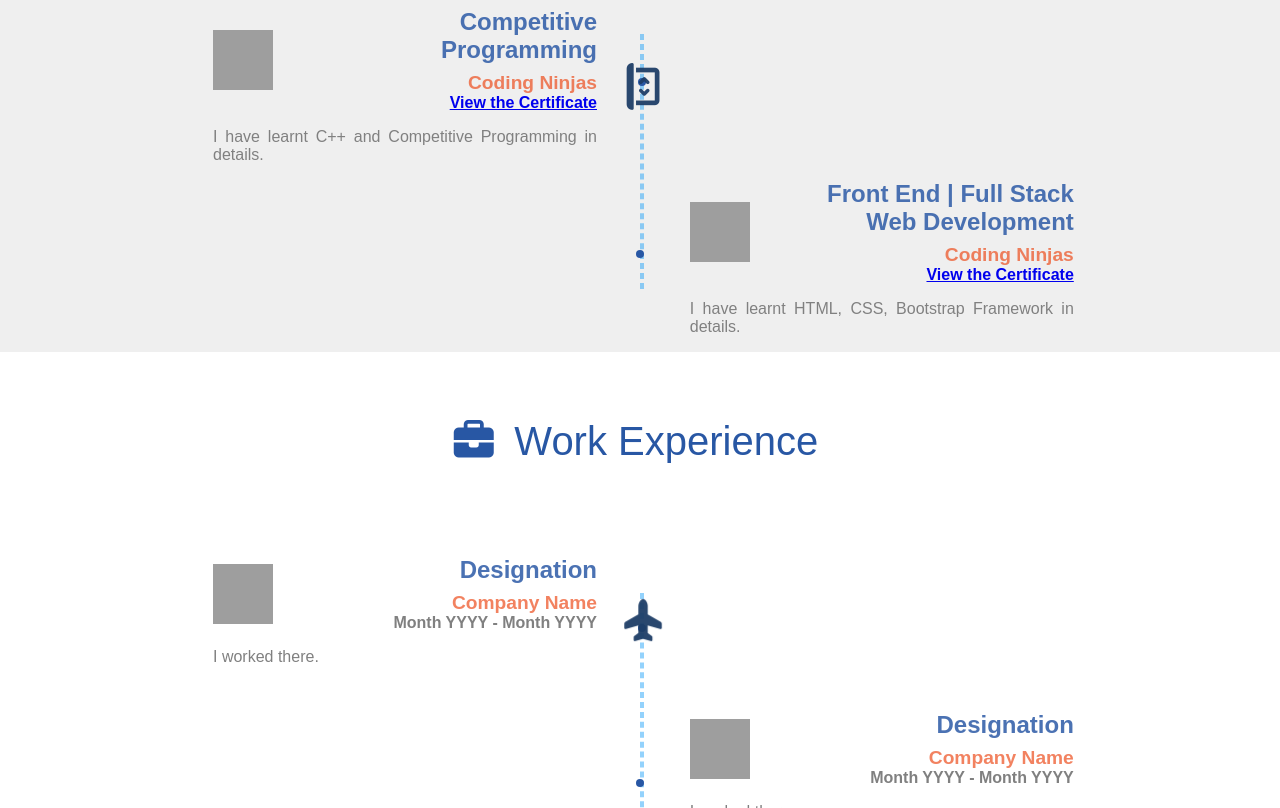
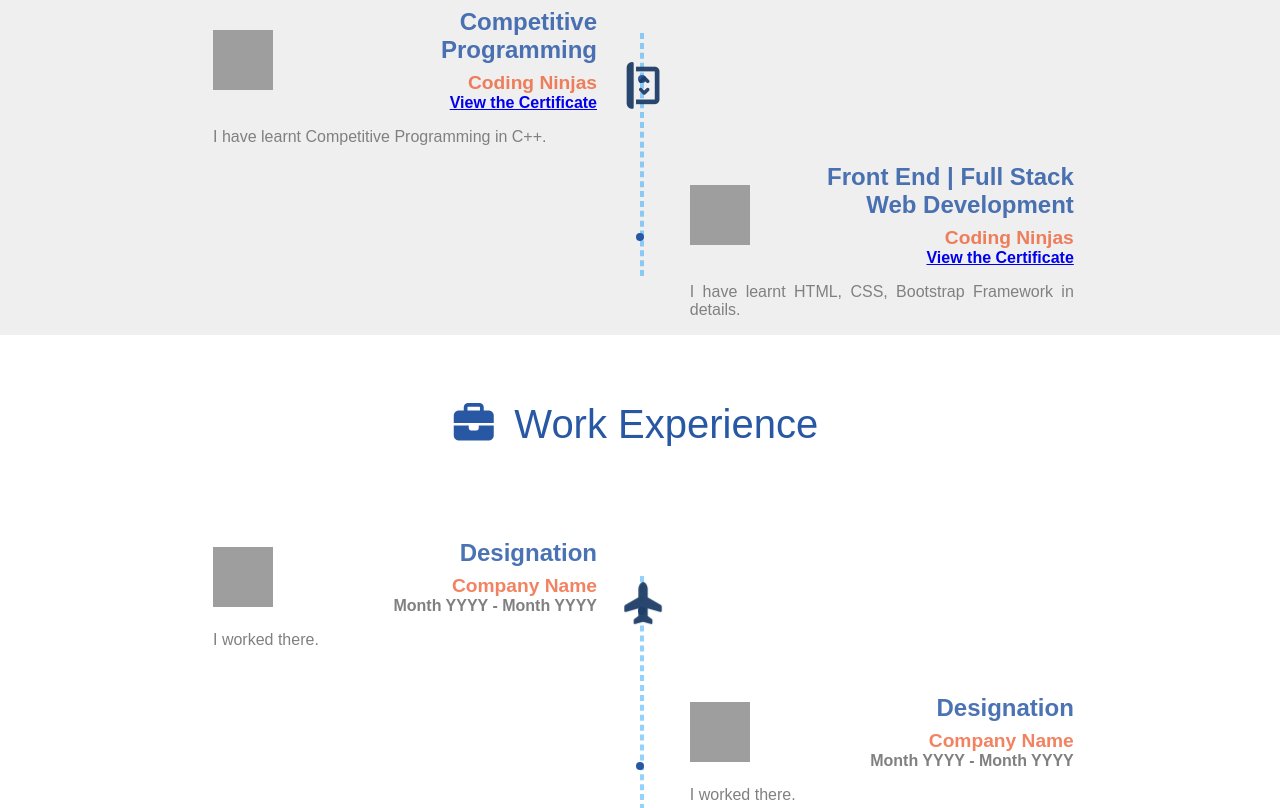
Before and after one commit to arindamparia/MyResume, a plain HTML site: page index.html in a window 1280 px wide. Shown: the part 2119-2927 px from the top of the page. Drawn offline with Linux system fonts and the light colour scheme; grey boxes are pictures that could not be loaded.

Commit message:
my resume

```diff
--- a/index.html
+++ b/index.html
@@ -226,7 +226,7 @@
                     </div>
                 </div>
                 <div class="work-about">
-                    <p>I have learnt C++ and Competitive Programming in details.</p>
+                    <p>I have learnt Competitive Programming in C++.</p>
                 </div>
             </div>
             <div class="experience-box">
```
